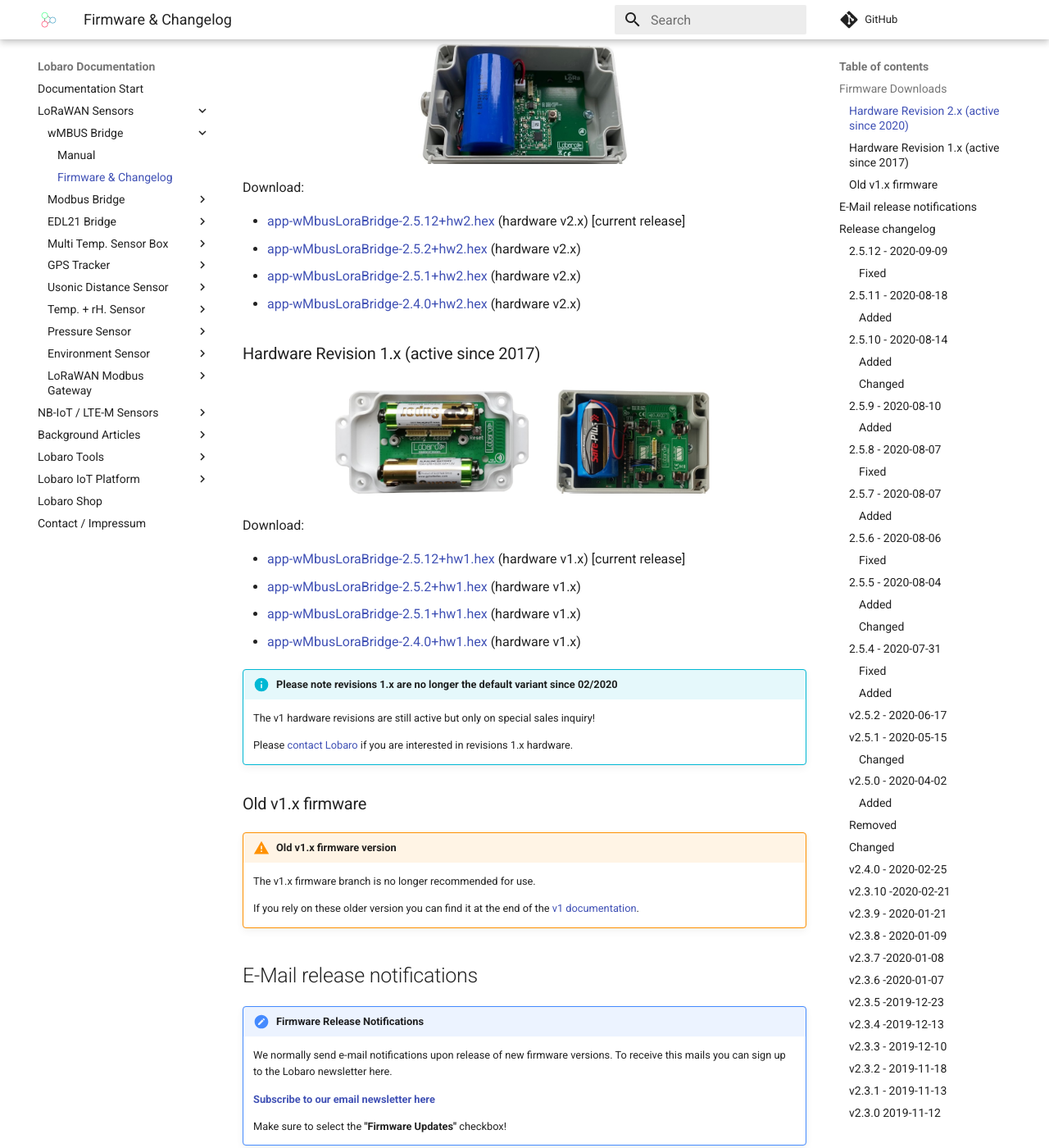
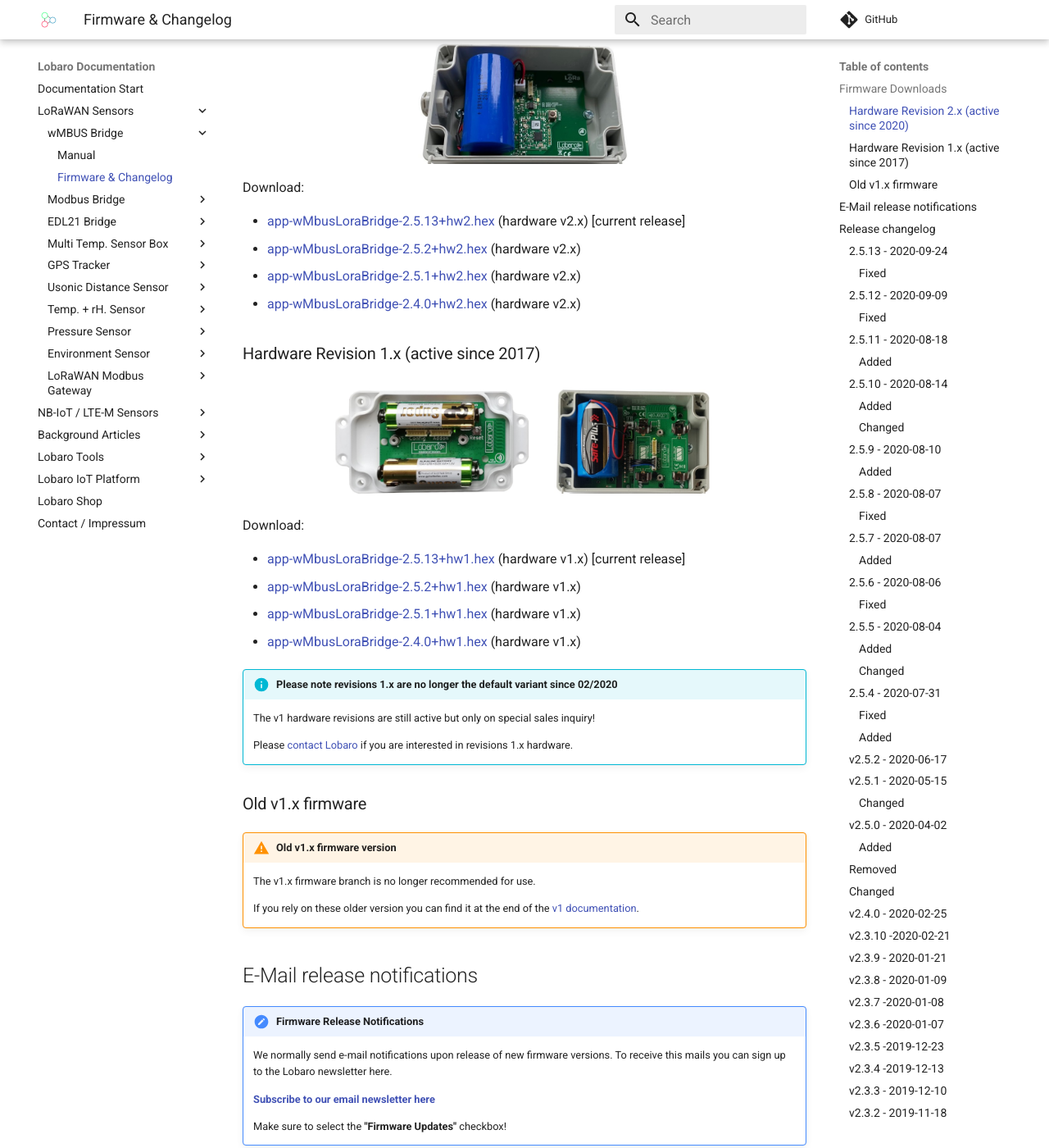
Before and after one commit to Lobaro/docs, an MkDocs documentation site: the page built from docs/lorawan-sensors/wmbus-lorawan/firmware.md, in a window 1280 px wide and 1400 px high, scrolled down 694 px. Shown: the whole window at 82% size. Built offline with MkDocs 1.6.1 and Material for MkDocs 9.7.7, drawn with Linux system fonts in a browser that asks for light colours; a script that is not in the unit is left out; comment, search, counter and statistics services are not loaded; some of the changed text lies outside the part shown.

```diff
--- a/docs/lorawan-sensors/wmbus-lorawan/firmware.md
+++ b/docs/lorawan-sensors/wmbus-lorawan/firmware.md
@@ -1,6 +1,6 @@
 # Wireless mBUS over LoRaWAN Bridge
 
-The latest firmware version is **v2.5.12** *(since 2020-09-09)*
+The latest firmware version is **v2.5.13** *(since 2020-09-24)*
 
 !!! faq "Which firmware version am I using right now?"
     You can see the firmware version of your device by inspecting the USB log output in our PC maintenance tool. Or use the information
@@ -25,7 +25,7 @@ The latest firmware version is **v2.5.12** *(since 2020-09-09)*
 
 Download:
 
-* [app-wMbusLoraBridge-2.5.12+hw2.hex](firmware/app-wMbusLoraBridge-2.5.12+hw2.hex) (hardware v2.x) [current release]
+* [app-wMbusLoraBridge-2.5.13+hw2.hex](firmware/app-wMbusLoraBridge-2.5.13+hw2.hex) (hardware v2.x) [current release]
 * [app-wMbusLoraBridge-2.5.2+hw2.hex](firmware/app-wMbusLoraBridge-2.5.2+hw2.hex) (hardware v2.x)
 * [app-wMbusLoraBridge-2.5.1+hw2.hex](firmware/app-wMbusLoraBridge-2.5.1+hw2.hex) (hardware v2.x)
 * [app-wMbusLoraBridge-2.4.0+hw2.hex](firmware/app-wMbusLoraBridge-2.4.0+hw2.hex) (hardware v2.x)
@@ -37,7 +37,7 @@ Download:
 
 Download:
 
-* [app-wMbusLoraBridge-2.5.12+hw1.hex](firmware/app-wMbusLoraBridge-2.5.12+hw1.hex) (hardware v1.x) [current release]
+* [app-wMbusLoraBridge-2.5.13+hw1.hex](firmware/app-wMbusLoraBridge-2.5.13+hw1.hex) (hardware v1.x) [current release]
 * [app-wMbusLoraBridge-2.5.2+hw1.hex](firmware/app-wMbusLoraBridge-2.5.2+hw1.hex) (hardware v1.x)
 * [app-wMbusLoraBridge-2.5.1+hw1.hex](firmware/app-wMbusLoraBridge-2.5.1+hw1.hex) (hardware v1.x)
 * [app-wMbusLoraBridge-2.4.0+hw1.hex](firmware/app-wMbusLoraBridge-2.4.0+hw1.hex) (hardware v1.x)
@@ -66,6 +66,10 @@ Download:
     Make sure to select the **"Firmware Updates"** checkbox!
 
 ## Release changelog
+
+### 2.5.13 - 2020-09-24
+#### Fixed
+- Fix handling of Type B wMBus Telegrams
 
 ### 2.5.12 - 2020-09-09
 #### Fixed
```
Also changed, not shown: 4 other files.
